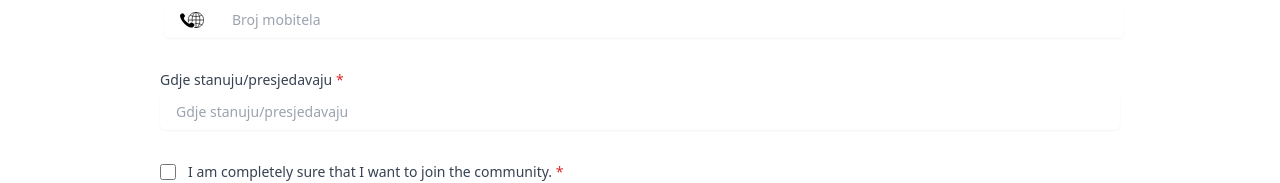
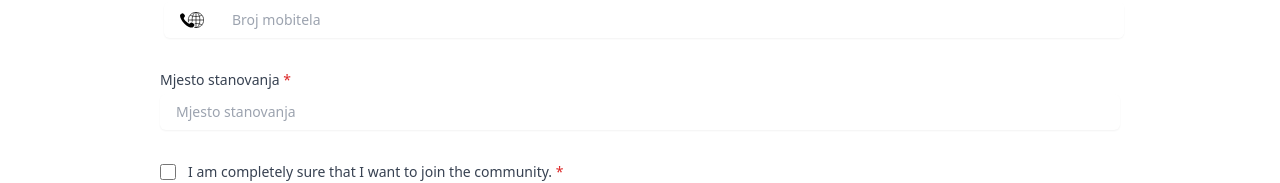
Before and after one commit to souprogram/sou-program-web, a React (Vite) app in the folder frontend/: page /join in a window 1280 px wide. Shown: the part 931-1114 px from the top of the page. Built offline with nearby package versions, Linux system fonts and the light colour scheme.

Commit message:
renamed whereDoYouWork to placeOfResidence & fixed placeholder

```diff
--- a/frontend/src/components/forms/JoinForm.tsx
+++ b/frontend/src/components/forms/JoinForm.tsx
@@ -170,9 +170,9 @@ export default function JoinForm() {
           render={({ field }) => (
             <Input
               {...field}
-              id="whereDoYouWork"
-              label="Gdje stanuju/presjedavaju"
-              placeholder="Gdje stanuju/presjedavaju"
+              id="placeOfResidence"
+              label="Mjesto stanovanja"
+              placeholder="Mjesto stanovanja"
               required
               error={errors.whereDoYouWork}
             />
```
